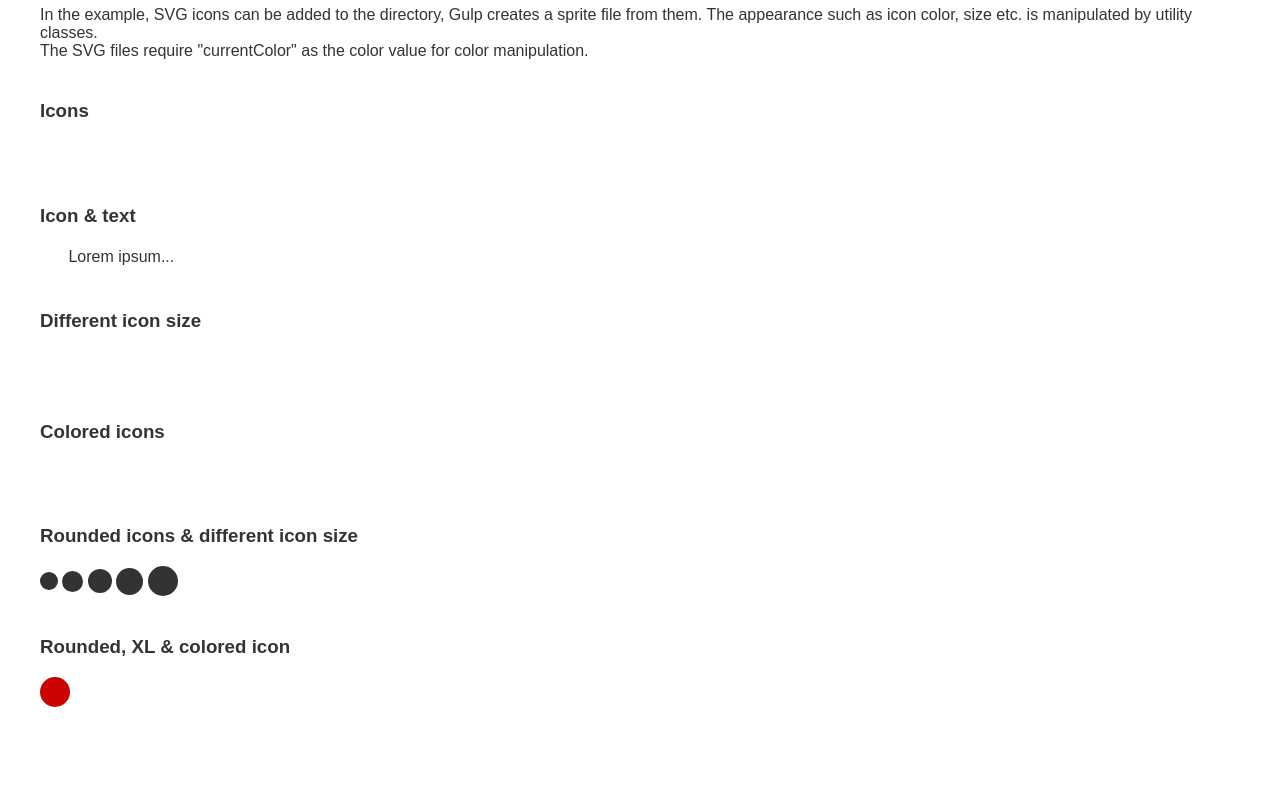
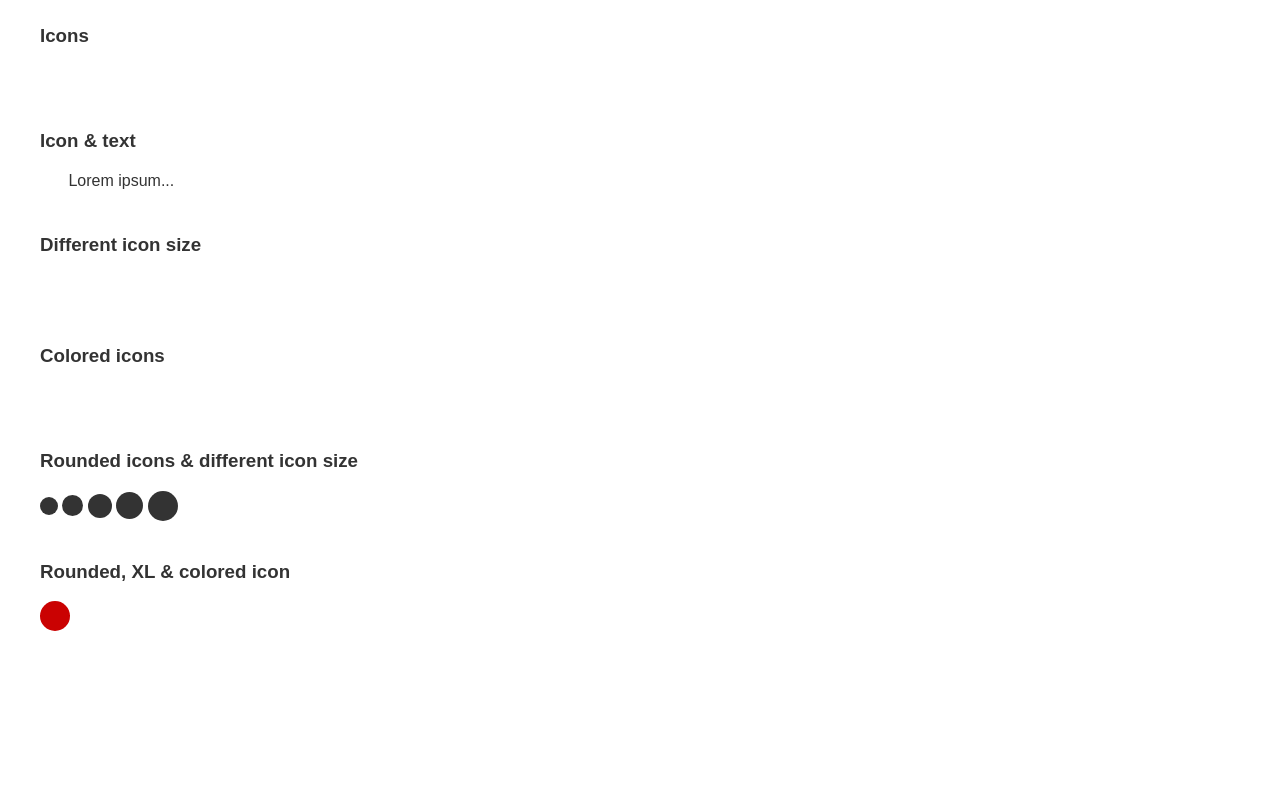
Before and after one commit to onza/svg-sprite-generator, a website: page src/index.html in a window 1280 px wide. Shown: the part 148-951 px from the top of the page. After the commit the page ends 875 px from the top, so only its background shows below. Drawn offline with nearby package versions, Linux system fonts and the light colour scheme; files that its build step writes are made by us from their sources.

Commit message:
no comment

```diff
--- a/src/index.html
+++ b/src/index.html
@@ -18,8 +18,6 @@
   <body>
     <div class="container">
       <h1>SVG Sprite Generator & Sass Styles</h1>
-      <p>In the example, SVG icons can be added to the directory, Gulp creates a sprite file from them. The appearance such as icon color, size etc. is manipulated by utility classes.<br>
-        The SVG files require "currentColor" as the color value for color manipulation.</p>
       <div class="container__section">
         <h3>Icons</h3>
         <svg class="icon" role="img">
```
